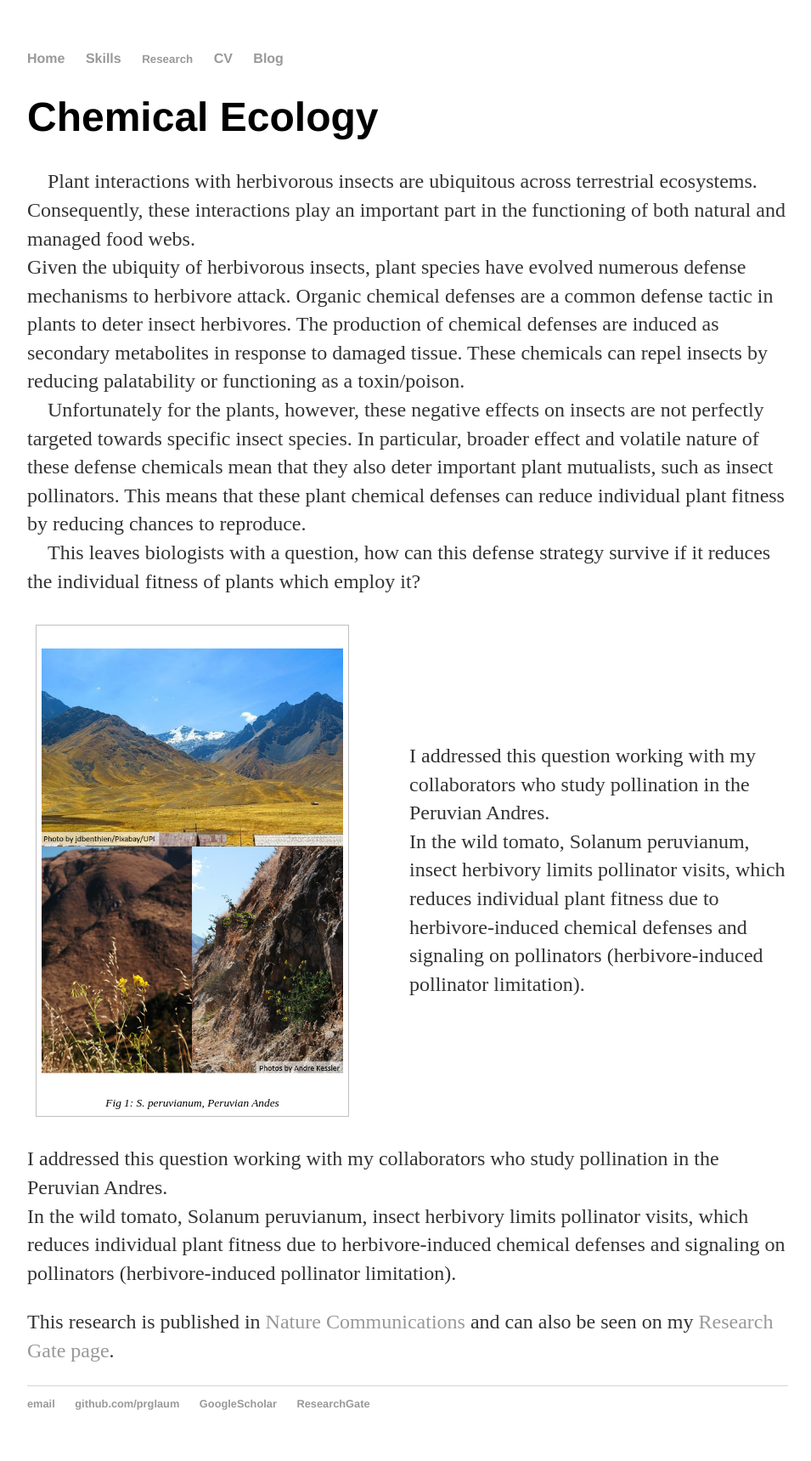
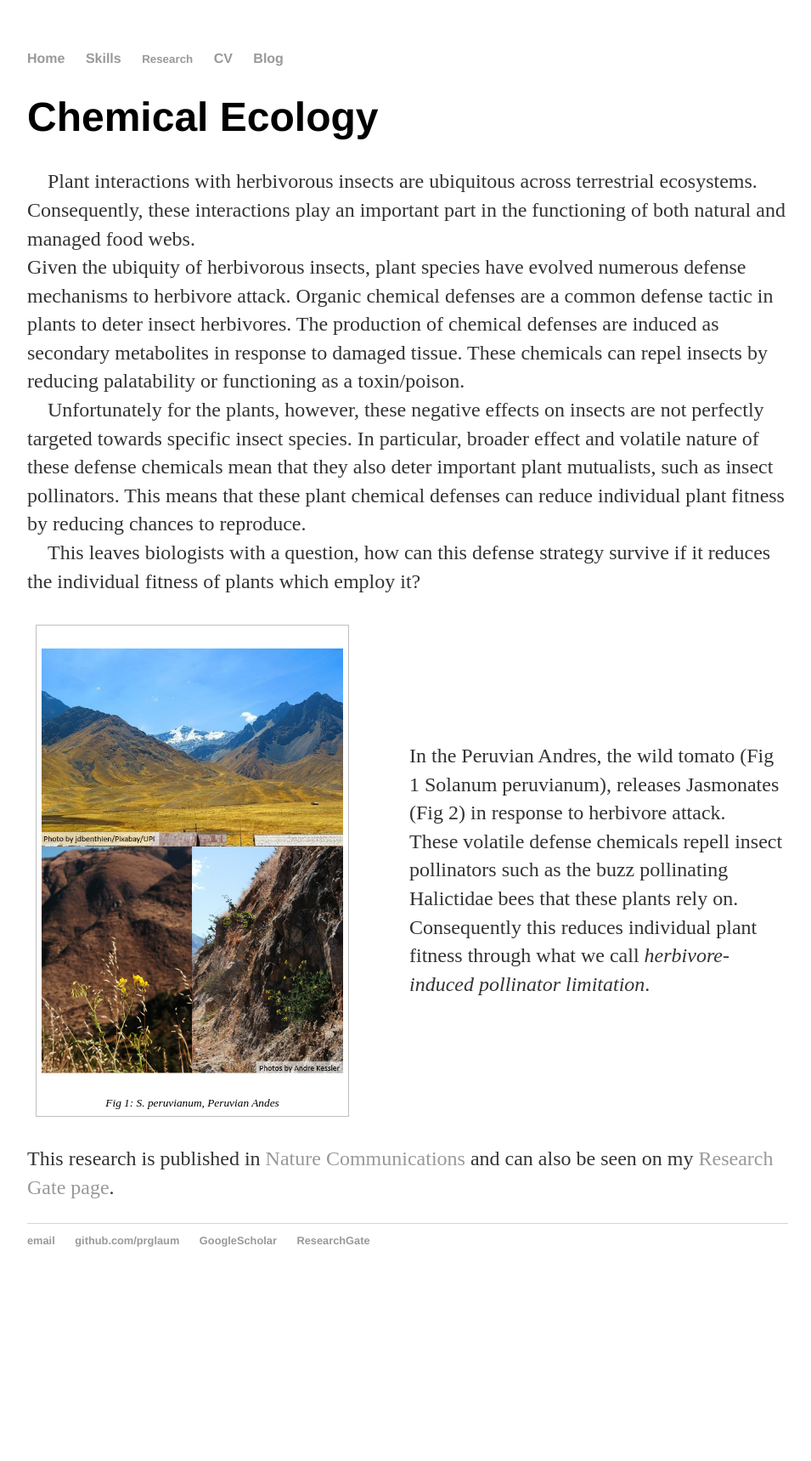
Before and after one commit to prglaum/prglaum.github.io, a Jekyll site: the page built from research/chemoeco/index.html, in a window 1280 px wide. Shown: the whole page at 85% size, without its empty margins (160-1115 px from the left). Built offline with Jekyll 4.4.1, drawn with Linux system fonts in a browser that asks for light colours; after the commit the page ends 1527 px from its top, so only the background shows below that.

Commit message:
Update index.html

```diff
--- a/research/chemoeco/index.html
+++ b/research/chemoeco/index.html
@@ -21,13 +21,11 @@ title: Chemical Ecology
 		<p><img class=scaled src="{{site.url}}/docs/assets/images/chemoEcoPic1.PNG" alt="peru">
 		<figcaption>Fig 1: S. peruvianum, Peruvian Andes</figcaption>
 		</figure> </td>
-	<td><p style="text-align:left;">I addressed this question working with my collaborators who study pollination in the Peruvian Andres.
-		<br>In the wild tomato, Solanum peruvianum, insect herbivory limits pollinator visits, which reduces individual plant fitness due to herbivore-induced
-		chemical defenses and signaling on pollinators (herbivore-induced pollinator limitation).</p></td>
+	<td><p style="text-align:left;">In the Peruvian Andres, the wild tomato (Fig 1 Solanum peruvianum), releases Jasmonates (Fig 2) in response to herbivore attack.
+		<br>These volatile defense chemicals repell insect pollinators such as the buzz pollinating Halictidae bees that these plants rely on.
+		Consequently this reduces individual plant fitness through what we call <i>herbivore-induced pollinator limitation</i>.</p></td>
     </tr>
   </table>
 </div>
 
-<p>I addressed this question working with my collaborators who study pollination in the Peruvian Andres.
-<br>In the wild tomato, Solanum peruvianum, insect herbivory limits pollinator visits, which reduces individual plant fitness due to herbivore-induced chemical defenses and signaling on pollinators (herbivore-induced pollinator limitation).</p>
 <p> This research is published in <a href="https://www.nature.com/articles/s41467-017-02072-4">Nature Communications</a> and can also be seen on my <a href="https://www.researchgate.net/profile/Paul-Glaum">Research Gate page</a>.
```
